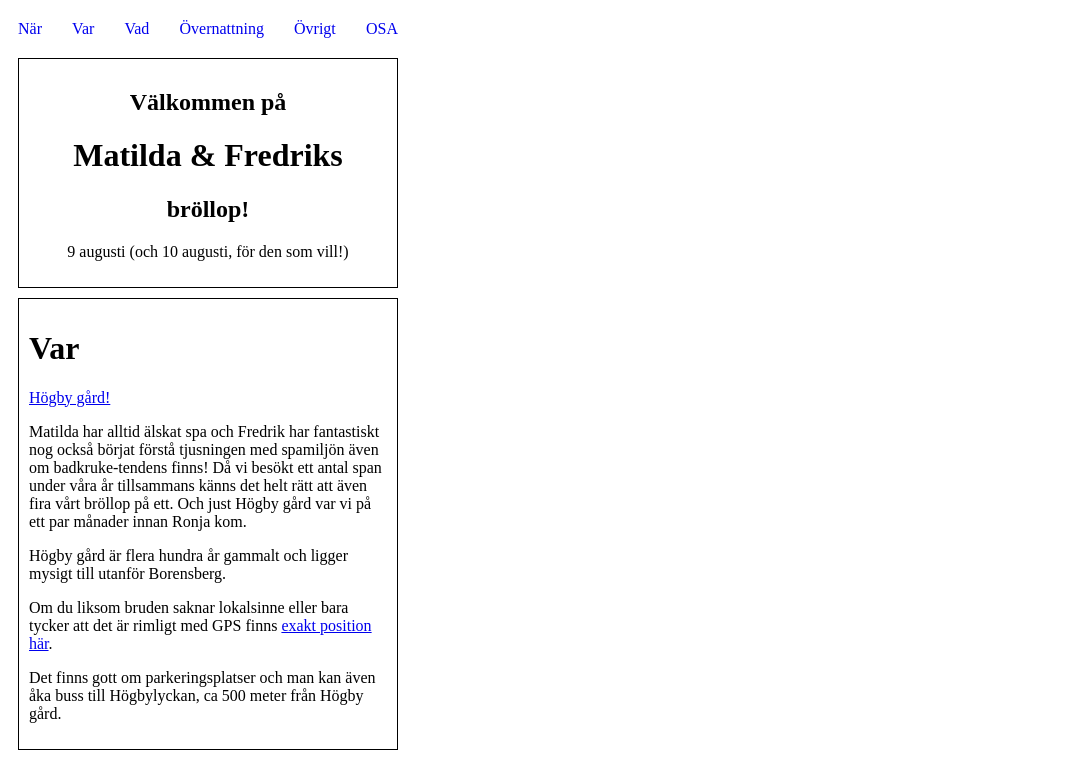
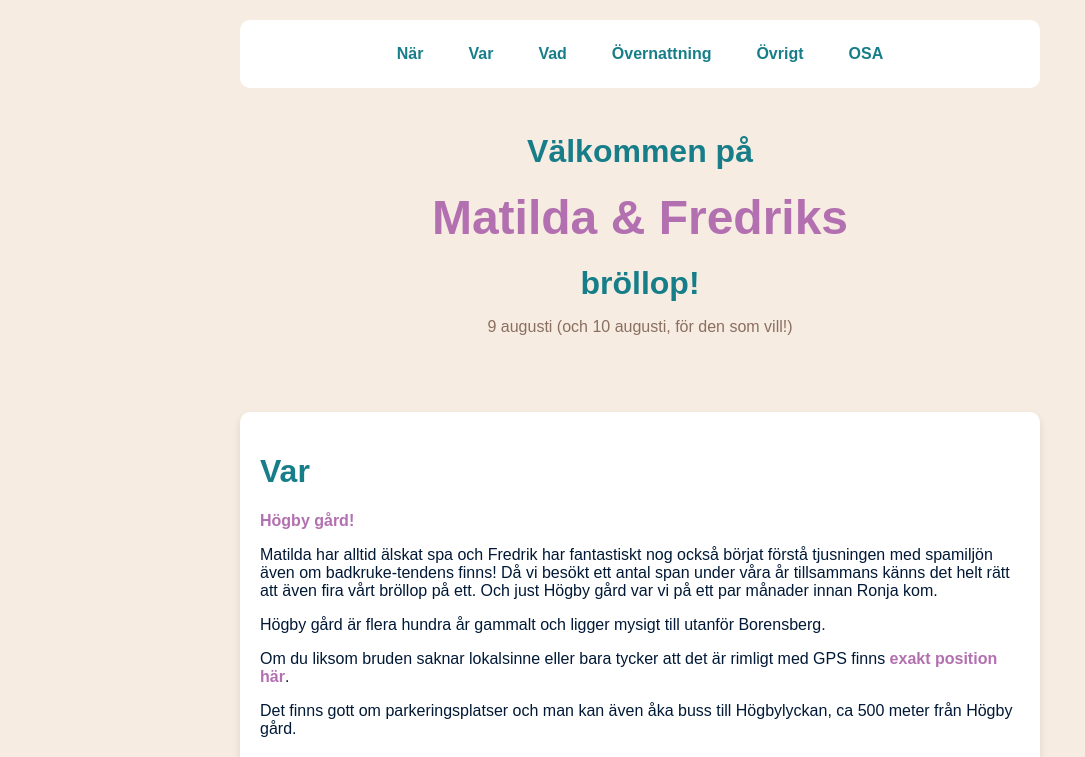
Before and after one commit to Thrinduil/brollop_clean, a website: page index.html in a window 1280 px wide. Shown: the top 757 px of the page, without its empty margins (0-1085 px from the left). Drawn offline with Linux system fonts and the light colour scheme.

Commit message:
Fixa lite färger och grejer

```diff
--- a/index.html
+++ b/index.html
@@ -15,7 +15,7 @@
         <a href="#övrigt">Övrigt</a>
         <a href="#osa">OSA</a>
     </div>
-    <div id="när" class="card welcome">
+    <div id="när" class="welcome">
         <h2>Välkommen på</h2>
         <h1>Matilda & Fredriks</h1>
         <h2>bröllop!</h2>
@@ -88,6 +88,7 @@
         </ul>
     </div>
     <div id="övernattning" class="card sleep">
+        <h1>Övernattning</h1>
         <p>
             Om du vill övernatta på Högby gård (och det vill du!),
             välj alternativet med övernattning när du OSA:r.
--- a/style.css
+++ b/style.css
@@ -1,28 +1,100 @@
-div.container {
-    max-width: 400px;
+/* General styles */
+body {
+    font-family: 'Arial', sans-serif;
+    background-color: #F7ECE1;
+    margin: 0;
+    padding: 0;
+    color: #011936;
 }
 
-div.navbar {
-    margin: 10px;
-    display: flex;
-    justify-content: space-between; /* Distributes items evenly with space around them */
-    padding: 10px 0;
-
-    a {
-        text-decoration: none;
-    }
-
-    a:hover {
-        text-decoration: underline;
-    }
+.container {
+    max-width: 800px;
+    margin: auto;
+    padding: 20px;
 }
 
-div.welcome {
-    text-align: center;
+/* Navigation Bar */
+.navbar {
+    display: flex;
+    justify-content: center;
+    gap: 15px;
+    background-color: white;
+    padding: 15px;
+    border-radius: 10px;
 }
 
-div.card {
-    margin: 10px;
-    padding: 10px;
-    border: 1px solid black;
+.navbar a {
+    text-decoration: none;
+    color: #177E89;
+    font-weight: bold;
+    padding: 10px 15px;
+    border-radius: 5px;
+    transition: background 0.3s;
 }
+
+.navbar a:hover {
+    background-color: #72584a;
+}
+
+/* Card Style */
+.card {
+    background: white;
+    padding: 20px;
+    margin: 20px 0;
+    border-radius: 10px;
+    box-shadow: 0 4px 8px rgba(0, 0, 0, 0.1);
+}
+
+.card h1, .card h2 {
+    color: #177E89;
+}
+
+.card h2 {
+    color: #1EA0AE;
+    font-size: large;
+}
+
+.card a {
+    color: #B370B0;
+    text-decoration: none;
+    font-weight: bold;
+}
+
+.card a:hover {
+    text-decoration: underline;
+}
+
+/* Welcome Section */
+.welcome {
+    text-align: center;
+    color: #8a6f60;
+    padding: 40px;
+}
+
+.welcome h1 {
+    color: #B370B0;
+    margin: 20px 0;
+    font-size: xxx-large;
+}
+
+.welcome h2 {
+    color: #177E89;
+    margin: 5px 0;
+    font-size: xx-large;
+}
+
+/* Button Styling */
+button {
+    background-color: #8a6f60;
+    color: white;
+    border: none;
+    padding: 15px 20px;
+    font-size: 16px;
+    border-radius: 5px;
+    cursor: pointer;
+    transition: background 0.3s;
+}
+
+button:hover {
+    background-color: #72584a;
+}
```
